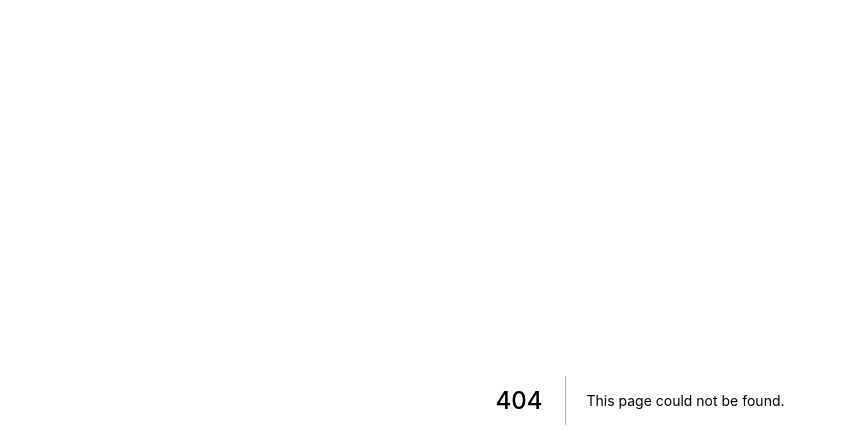
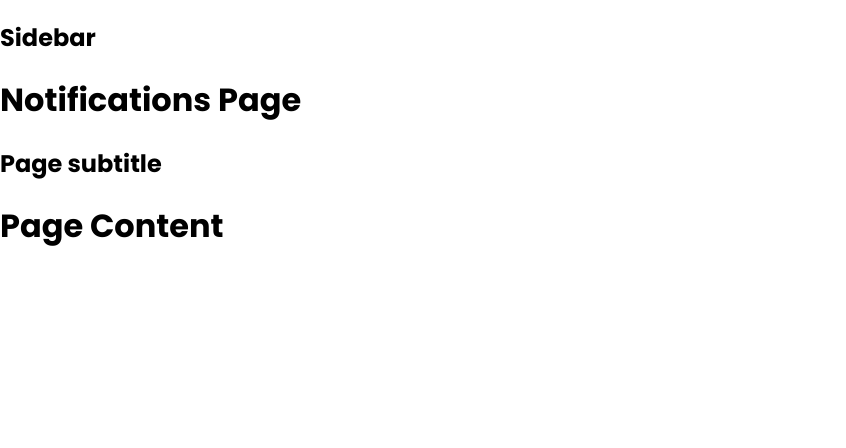
Before and after one commit to Colyail/Admin-next, a Next.js app: page /notifications in a window 1280 px wide. Before the commit this address had no page. Shown: the top 448 px of the page, without its empty margins (0-846 px from the left). Built offline with nearby package versions, Linux system fonts and the light colour scheme.

Commit message:
Create internal template pages

```diff
--- a/src/pages/index.tsx
+++ b/src/pages/index.tsx
@@ -4,9 +4,9 @@ export default function Home() {
   return (
     <Layout
       title="Home Page"
-      subtitle="Building..."
+      subtitle="Page subtitle"
     >
-      <h3>Content!</h3>
+      <h3>Page Content</h3>
     </Layout>
   )
 }
--- /dev/null
+++ b/src/pages/notifications.tsx
@@ -0,0 +1,12 @@
+import Layout from '../components/template/Layout'
+
+export default function Notifications() {
+  return (
+    <Layout
+      title="Notifications Page"
+      subtitle="Page subtitle"
+    >
+      <h1>Page Content</h1>
+    </Layout>
+  )
+}
```
Also changed, not shown: src/pages/profile.tsx (added, +12 -0 lines), src/pages/settings.tsx (added, +12 -0 lines).
